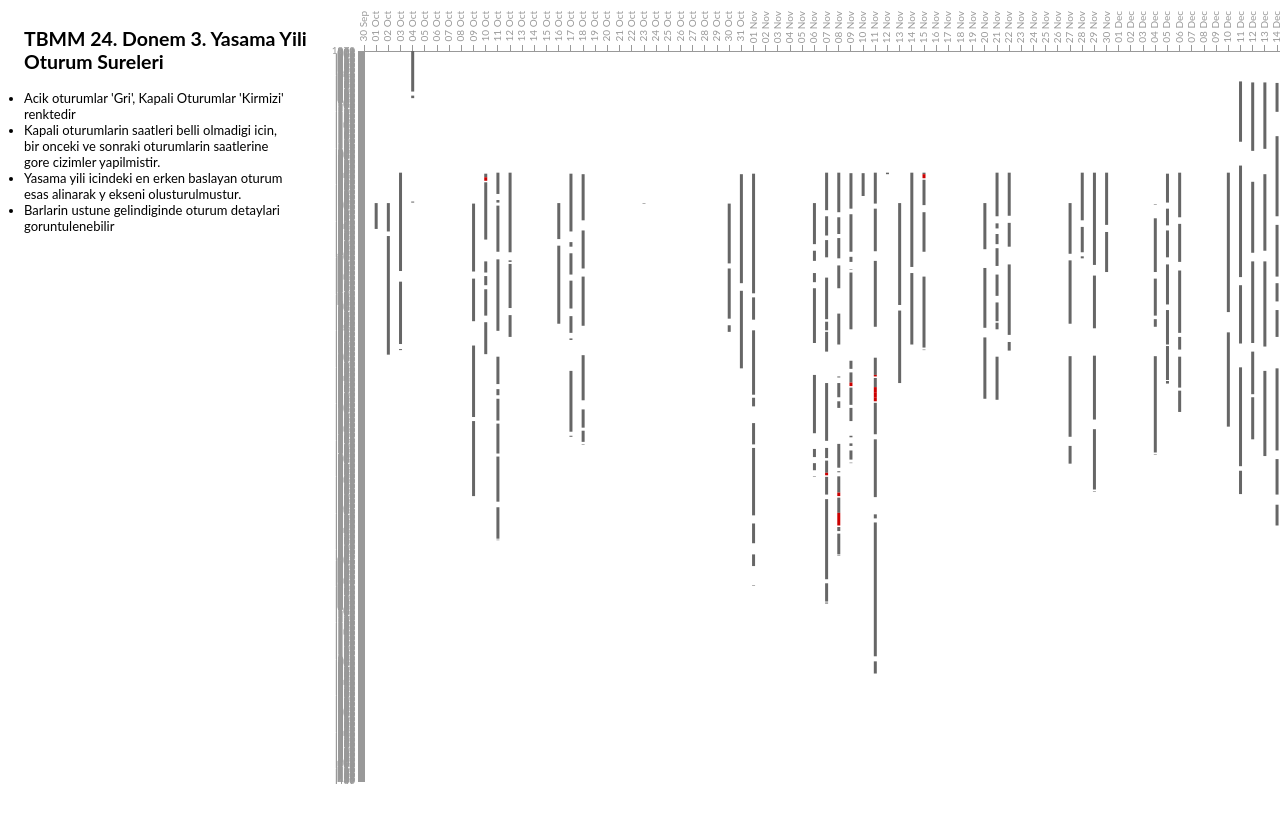
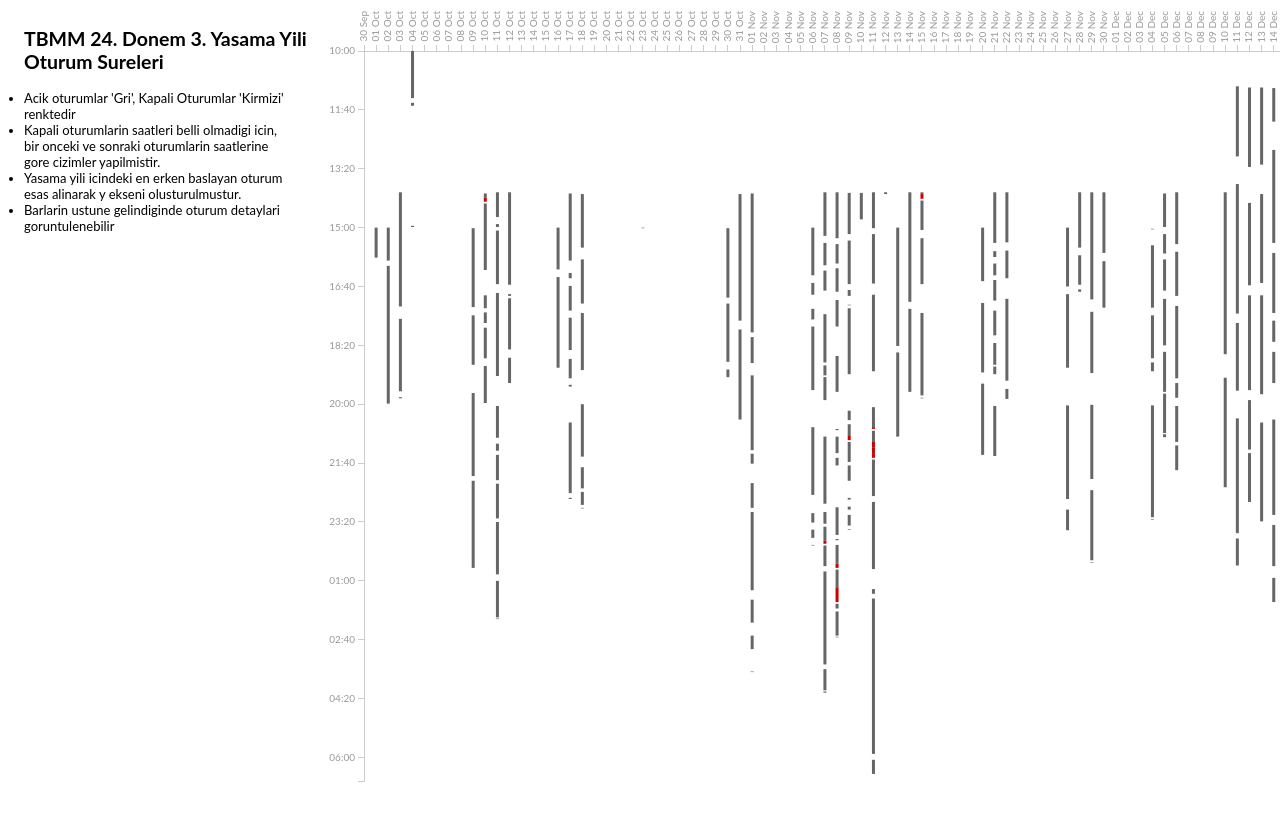
Before and after one commit to ahmetkizilay/TBMMSessionLogsVis, a plain HTML site: page index.html in a window 1280 px wide. Shown: the top 814 px of the page. Drawn offline with nearby package versions, Linux system fonts and the light colour scheme.

Commit message:
x Axis Date offset fix. y axis labels fix.

```diff
--- a/index.html
+++ b/index.html
@@ -16,7 +16,7 @@
     .axis path,
     .axis line {
       fill: none;
-      stroke: #999;
+      stroke: #ccc;
       shape-rendering: crispEdges;
     }
 
@@ -75,12 +75,16 @@ var margin = {top: 40, right: 100, bottom: 30, left: 40},
 
 var parseDate = d3.time.format("%d-%m-%Y, %a").parse;
 var parseTime = d3.time.format("%H.%M").parse;
+var formatDate = d3.time.format("%d-%m-%Y, %a"),
+    formatTime = d3.time.format("%H:%M"),
+    formatMinutes = function(d) { return formatTime(new Date(2012, 0, 1, 10, d)); };
+
 var color = d3.scale.category10();
 
 var x = d3.time.scale()
     .range([0, width]);
 
-var y = d3.time.scale()
+var y = d3.scale.linear()
     .range([0, height]);
 
 var r = d3.scale.sqrt()
@@ -137,9 +141,10 @@ var xAxis = d3.svg.axis()
 
 var yAxis = d3.svg.axis()
     .scale(y)
-    .ticks(1440)
-    .orient("left");
-    //.tickFormat(d3.time.format("%H:%M"));
+    // .ticks(1440)
+    .orient("left")
+    // .tickFormat(d3.time.format("%H:%M"));
+    .tickFormat(formatMinutes);
 
 var svg = d3.select("#chart").append("svg")
     .attr("width", width + margin.left + margin.right)
@@ -214,31 +219,12 @@ var svg = d3.select("#chart").append("svg")
     }
   });
 
- //  data.forEach(function(d) {
- //    d.date = parseDate(d.tarih);
- //    d.close = d.oturumlar.length;
-
- //    d.oturumlar.forEach(function(e) {
- //      if (e.baslangic == "" ) {e.baslangic = "07.00"}
- //      if (e.bitis == "" ) {e.bitis = "09.00"}
- //    	e.tarih = d.tarih;
- //      e.date = d.date;
- //    	e.time1 = parseTime(e.baslangic);
- //    	e.time2 = parseTime(e.bitis);
-
- //      // if (e.time2 < e.time1) {  }
- //    	e.duration = e.time2 - e.time1;
- //    });
-	// });
-
   // x.domain(d3.extent(data, function(d) { return d.date; }));
-
-  // xDomainMax not giving me the result I expect...
-  var xDomainMax = new Date(parseDate(data[data.length - 1].tarih) + 86400000);
-  var xDomainMin = new Date(parseDate(data[0].tarih) - 86400000);
+  var xDomainMax = d3.time.day.offset(new Date(parseDate(data[data.length - 1].tarih)), 1);
+  var xDomainMin = d3.time.day.offset(new Date(parseDate(data[0].tarih)), -1);
   x.domain([xDomainMin, xDomainMax]);
-  r.domain([0, d3.max(data, function(j) { return d3.max(j.oturumlar, function(d) { return d.sessionDuration; })})])
-  y.domain([0, 1440]);
+  y.domain([0, d3.max(data, function(j) { return d3.max(j.oturumlar, function(d) { return d.sessionOffset; })})])
+  // y.domain([0, 1440]);
 
   svg.append("g")
       .attr("class", "x axis")
@@ -270,7 +256,9 @@ var svg = d3.select("#chart").append("svg")
       .data(function(d){return d.oturumlar})
     .enter().append("rect")
       .attr("class", "oturum")
-      .attr("x", function(d) { return x(d.date) - 1.5; })
+      .attr("x", function(d) {
+        // console.log(d);
+        return x(d.date) - 1.5; })
       .attr("y", function(d,i) { return y(d.sessionOffset); })
       .attr("width", 3)
       .attr("height", function(d,i) { return Math.abs(y(d.sessionDuration)); })
@@ -283,7 +271,7 @@ var svg = d3.select("#chart").append("svg")
             var k =  "Evet";
             if (d.kapali) { k = "Hayir"}
 
-            return "Tarih: <b>"+d["tarih"] + "</b><br>"
+            return "Tarih: <b>"+formatDate(d["date"]) + "</b><br>"
             + "Saat : <b>"+d["baslangic"] + " - " +d["bitis"] + "</b><br>"
             + "Acik Oturum: <b>"+ k + "</b><br>";
           }));
```
